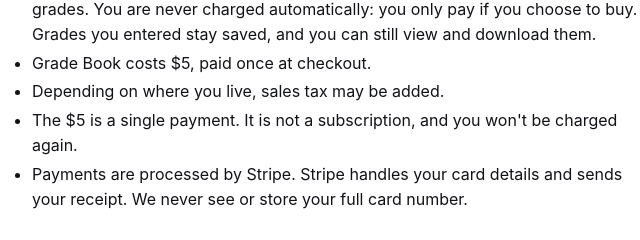
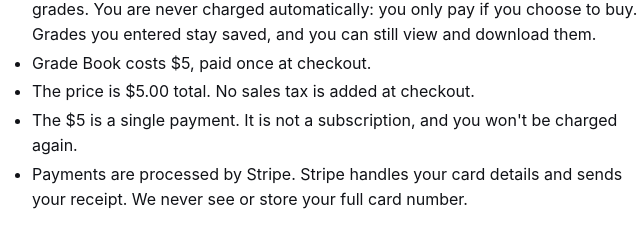
Before and after one commit to beckettdunne-lang/beckettdunne-lang.github.io, a plain HTML site: page terms.html in a window 1280 px wide. Shown: the part 798-1038 px from the top of the page, 306-946 px from the left. Drawn offline with Linux system fonts and the light colour scheme.

Commit message:
Terms: no sales tax is added at checkout
Co-Authored-By: Claude Opus 5.5 <noreply@anthropic.com>
Claude-Session: https://claude.ai/code/session_01X6L3L1i6wtHqo2zri29quQ

```diff
--- a/terms.html
+++ b/terms.html
@@ -49,7 +49,7 @@ li{margin:4px 0}
 <li>New accounts can use Grade Book free for 24 hours after the account is made. No card is needed for the free day.</li>
 <li>When the free day ends, you need to buy Grade Book to keep adding or changing grades. You are never charged automatically: you only pay if you choose to buy. Grades you entered stay saved, and you can still view and download them.</li>
 <li>Grade Book costs $5, paid once at checkout.</li>
-<li>Depending on where you live, sales tax may be added.</li>
+<li>The price is $5.00 total. No sales tax is added at checkout.</li>
 <li>The $5 is a single payment. It is not a subscription, and you won't be charged again.</li>
 <li>Payments are processed by Stripe. Stripe handles your card details and sends your receipt. We never see or store your full card number.</li>
 </ul>
```
